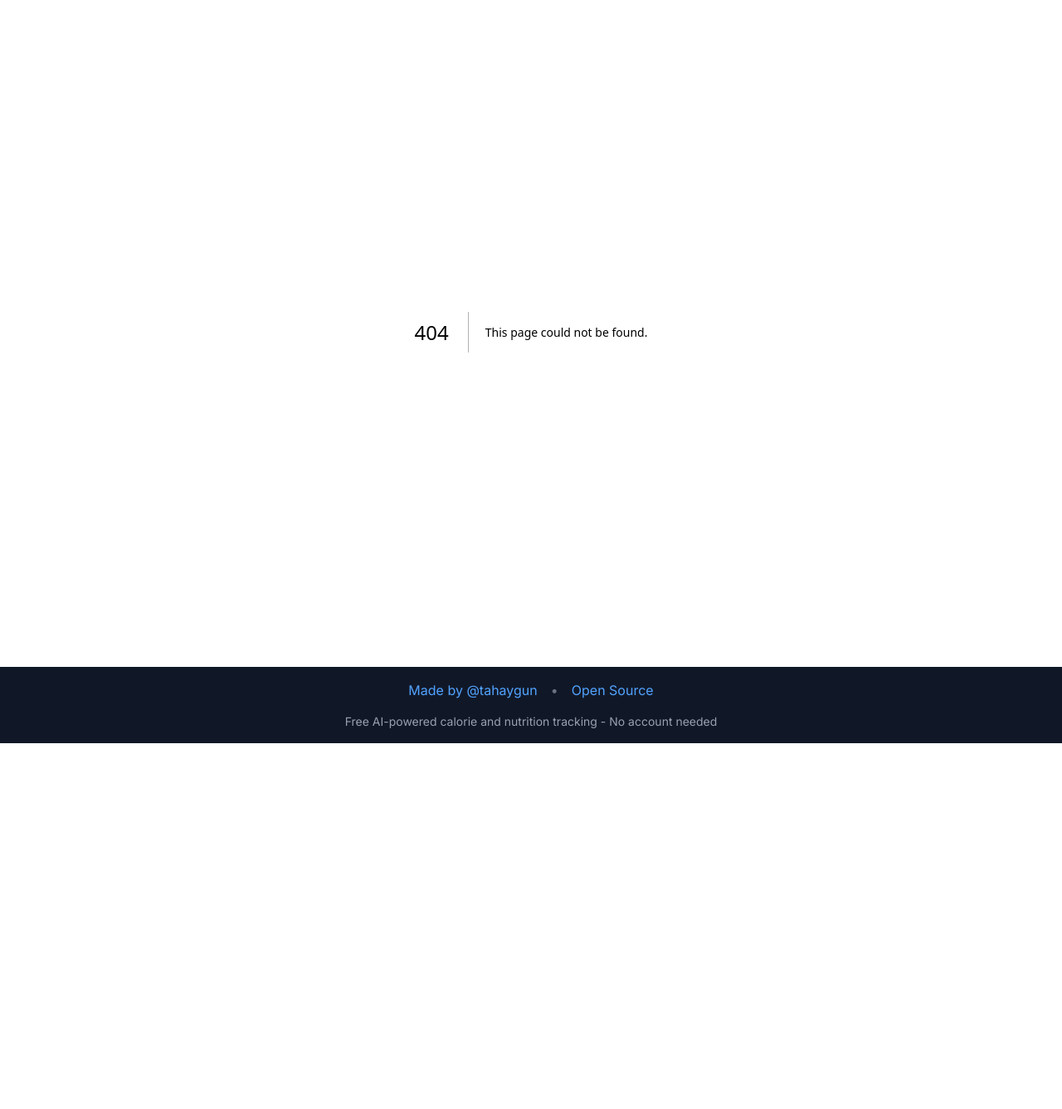
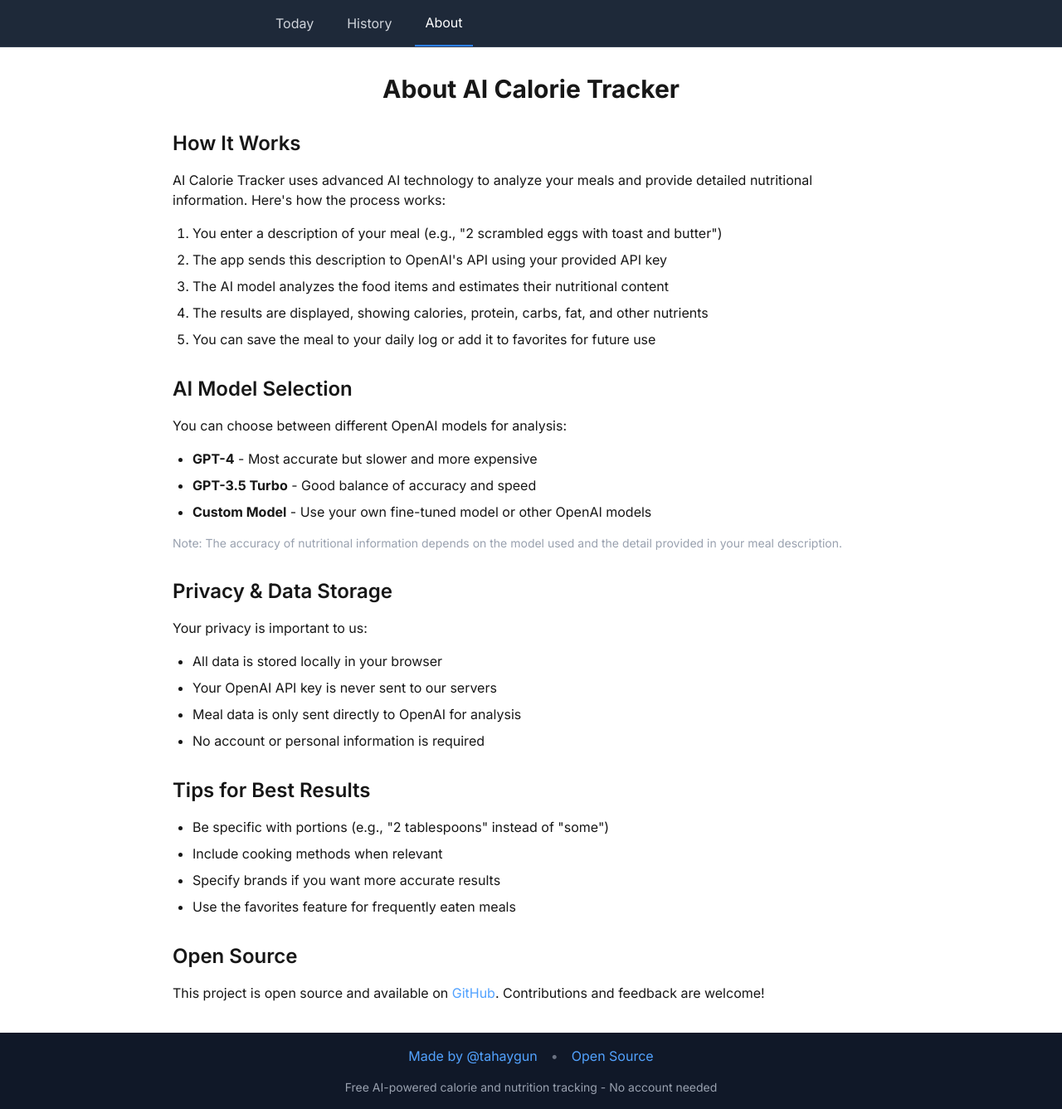
Before and after one commit to tahaygun/ai-calorie-tracker, a Next.js app: page /about in a window 1280 px wide. Before the commit this address had no page. Shown: the whole page at 83% size. Before the commit the page ends 896 px from the top, so only its background shows below. Built offline with nearby package versions, Linux system fonts and the light colour scheme.

Commit message:
Add AI model selection, About page, and enhanced settings modal

```diff
--- /dev/null
+++ b/app/ClientLayout.tsx
@@ -0,0 +1,18 @@
+'use client';
+
+import Footer from './components/Footer';
+import Navigation from './components/Navigation';
+
+function RootLayoutInner({ children }: { children: React.ReactNode }) {
+  return (
+    <div className='min-h-screen flex flex-col'>
+      <Navigation />
+      <div className='flex-grow'>{children}</div>
+      <Footer />
+    </div>
+  );
+}
+
+export default function ClientLayout({ children }: { children: React.ReactNode }) {
+  return <RootLayoutInner>{children}</RootLayoutInner>;
+}
--- /dev/null
+++ b/app/about/page.tsx
@@ -0,0 +1,87 @@
+/* eslint-disable react/no-unescaped-entities */
+export default function AboutPage() {
+  return (
+    <div className='container mx-auto px-4 py-8 max-w-4xl'>
+      <h1 className='text-3xl font-bold mb-8 text-center'>About AI Calorie Tracker</h1>
+
+      <section className='mb-8'>
+        <h2 className='text-2xl font-semibold mb-4'>How It Works</h2>
+        <div className='space-y-4'>
+          <p>
+            AI Calorie Tracker uses advanced AI technology to analyze your meals and provide detailed nutritional information. Here's how
+            the process works:
+          </p>
+          <ol className='list-decimal pl-6 space-y-2'>
+            <li>You enter a description of your meal (e.g., "2 scrambled eggs with toast and butter")</li>
+            <li>The app sends this description to OpenAI's API using your provided API key</li>
+            <li>The AI model analyzes the food items and estimates their nutritional content</li>
+            <li>The results are displayed, showing calories, protein, carbs, fat, and other nutrients</li>
+            <li>You can save the meal to your daily log or add it to favorites for future use</li>
+          </ol>
+        </div>
+      </section>
+
+      <section className='mb-8'>
+        <h2 className='text-2xl font-semibold mb-4'>AI Model Selection</h2>
+        <div className='space-y-4'>
+          <p>You can choose between different OpenAI models for analysis:</p>
+          <ul className='list-disc pl-6 space-y-2'>
+            <li>
+              <strong>GPT-4</strong> - Most accurate but slower and more expensive
+            </li>
+            <li>
+              <strong>GPT-3.5 Turbo</strong> - Good balance of accuracy and speed
+            </li>
+            <li>
+              <strong>Custom Model</strong> - Use your own fine-tuned model or other OpenAI models
+            </li>
+          </ul>
+          <p className='text-sm text-gray-400'>
+            Note: The accuracy of nutritional information depends on the model used and the detail provided in your meal description.
+          </p>
+        </div>
+      </section>
+
+      <section className='mb-8'>
+        <h2 className='text-2xl font-semibold mb-4'>Privacy & Data Storage</h2>
+        <div className='space-y-4'>
+          <p>Your privacy is important to us:</p>
+          <ul className='list-disc pl-6 space-y-2'>
+            <li>All data is stored locally in your browser</li>
+            <li>Your OpenAI API key is never sent to our servers</li>
+            <li>Meal data is only sent directly to OpenAI for analysis</li>
+            <li>No account or personal information is required</li>
+          </ul>
+        </div>
+      </section>
+
+      <section className='mb-8'>
+        <h2 className='text-2xl font-semibold mb-4'>Tips for Best Results</h2>
+        <div className='space-y-4'>
+          <ul className='list-disc pl-6 space-y-2'>
+            <li>Be specific with portions (e.g., "2 tablespoons" instead of "some")</li>
+            <li>Include cooking methods when relevant</li>
+            <li>Specify brands if you want more accurate results</li>
+            <li>Use the favorites feature for frequently eaten meals</li>
+          </ul>
+        </div>
+      </section>
+
+      <section>
+        <h2 className='text-2xl font-semibold mb-4'>Open Source</h2>
+        <p>
+          This project is open source and available on{' '}
+          <a
+            href='https://github.com/tahaygun/ai-calorie-tracker'
+            target='_blank'
+            rel='noopener noreferrer'
+            className='text-blue-400 hover:text-blue-300 transition-colors'
+          >
+            GitHub
+          </a>
+          . Contributions and feedback are welcome!
+        </p>
+      </section>
+    </div>
+  );
+}
--- a/app/api/meals/route.ts
+++ b/app/api/meals/route.ts
@@ -4,6 +4,8 @@ import { NextResponse } from 'next/server';
 export async function POST(request: Request) {
   try {
     const apiKey = request.headers.get('X-OpenAI-Key');
+    const model = request.headers.get('X-OpenAI-Model') || 'gpt-3.5-turbo';
+
     if (!apiKey) {
       return NextResponse.json({ error: 'OpenAI API key is required' }, { status: 401 });
     }
@@ -13,10 +15,11 @@ export async function POST(request: Request) {
       return NextResponse.json({ error: 'Meal description is required' }, { status: 400 });
     }
 
-    const openAIService = new OpenAIService(apiKey);
-    const nutritionData = await openAIService.analyzeFoodData({
-      foodDescription: description,
+    const openAIService = new OpenAIService({
+      apiKey,
+      model,
     });
+    const nutritionData = await openAIService.analyzeFoodData(description);
 
     return NextResponse.json({
       message: 'Meal analyzed successfully',
--- a/app/components/Navigation.tsx
+++ b/app/components/Navigation.tsx
@@ -24,6 +24,14 @@ export default function Navigation() {
           >
             History
           </Link>
+          <Link
+            href='/about'
+            className={`inline-flex items-center px-3 ${
+              pathname === '/about' ? 'text-white border-b-2 border-blue-500' : 'text-gray-300 hover:text-white'
+            }`}
+          >
+            About
+          </Link>
         </div>
       </div>
     </nav>
--- a/app/components/SettingsModal.tsx
+++ b/app/components/SettingsModal.tsx
@@ -1,22 +1,43 @@
-import { useState } from 'react';
+import { useEffect, useState } from 'react';
 
 interface SettingsModalProps {
   isOpen: boolean;
   onClose: () => void;
   apiKey: string;
   targetCalories: number;
-  onSaveApiKey: (key: string) => void;
-  onSaveTargetCalories: (calories: number) => void;
+  selectedModel: string;
+  onSaveSettings: (settings: { apiKey: string; targetCalories: number; model: string }) => void;
 }
 
-export default function SettingsModal({ isOpen, onClose, apiKey, targetCalories, onSaveApiKey, onSaveTargetCalories }: SettingsModalProps) {
+export default function SettingsModal({ isOpen, onClose, apiKey, targetCalories, selectedModel, onSaveSettings }: SettingsModalProps) {
   const [newApiKey, setNewApiKey] = useState(apiKey);
   const [showApiKey, setShowApiKey] = useState(false);
   const [newTargetCalories, setNewTargetCalories] = useState(targetCalories);
+  const [model, setModel] = useState('gpt-3.5-turbo');
+  const [customModel, setCustomModel] = useState('');
+  const [isCustomModel, setIsCustomModel] = useState(false);
+
+  useEffect(() => {
+    setNewApiKey(apiKey);
+    setNewTargetCalories(targetCalories);
+
+    // Check if the selected model is not one of the standard options
+    const isCustom: boolean = Boolean(selectedModel && selectedModel !== 'gpt-3.5-turbo' && selectedModel !== 'gpt-4');
+    setIsCustomModel(isCustom);
+
+    if (isCustom) {
+      setCustomModel(selectedModel);
+    } else {
+      setModel(selectedModel || 'gpt-3.5-turbo');
+    }
+  }, [apiKey, targetCalories, selectedModel]);
 
   const handleSave = () => {
-    onSaveApiKey(newApiKey);
-    onSaveTargetCalories(newTargetCalories);
+    onSaveSettings({
+      apiKey: newApiKey,
+      targetCalories: newTargetCalories,
+      model: isCustomModel ? customModel : model,
+    });
     onClose();
   };
 
@@ -24,70 +45,98 @@ export default function SettingsModal({ isOpen, onClose, apiKey, targetCalories,
 
   return (
     <div className='fixed inset-0 bg-black bg-opacity-50 flex items-center justify-center p-4 z-50'>
-      <div className='bg-gray-800 rounded-lg w-full max-w-md'>
-        <div className='p-3 border-b border-gray-700 flex justify-between items-center'>
-          <h2 className='text-sm font-semibold'>Settings</h2>
-          <button onClick={onClose} className='text-gray-400 hover:text-gray-300'>
-            ✕
-          </button>
-        </div>
+      <div className='bg-gray-800 rounded-lg p-6 w-full max-w-md'>
+        <h2 className='text-xl font-semibold mb-4'>Settings</h2>
 
-        <div className='p-3'>
         <div className='space-y-4'>
+          {/* API Key Input */}
           <div>
-              <label className='block text-sm font-medium mb-1'>OpenAI API Key</label>
+            <label className='block text-sm font-medium mb-2'>OpenAI API Key</label>
             <div className='relative'>
               <input
                 type={showApiKey ? 'text' : 'password'}
                 value={newApiKey}
                 onChange={(e) => setNewApiKey(e.target.value)}
                 placeholder='sk-...'
-                  className='w-full p-2 pr-10 border rounded bg-gray-700 border-gray-600 text-gray-100 placeholder-gray-400'
+                className='w-full p-2 bg-gray-700 rounded border border-gray-600 focus:border-blue-500 focus:ring-1 focus:ring-blue-500'
               />
               <button
                 type='button'
                 onClick={() => setShowApiKey(!showApiKey)}
-                  className='absolute right-2 top-1/2 -translate-y-1/2 text-gray-400 hover:text-gray-300'
+                className='absolute right-2 top-1/2 transform -translate-y-1/2 text-gray-400 hover:text-gray-300'
               >
-                  {showApiKey ? '🔒' : '👁️'}
+                {showApiKey ? 'Hide' : 'Show'}
               </button>
             </div>
-              <p className='mt-1 text-xs text-gray-400'>
-                Your API key is stored locally.{' '}
             <a
               href='https://platform.openai.com/api-keys'
               target='_blank'
               rel='noopener noreferrer'
-                  className='text-blue-400 hover:text-blue-300'
+              className='text-sm text-blue-400 hover:text-blue-300 mt-1 inline-block'
             >
-                  Get your API key →
+              Get your API key
             </a>
-              </p>
           </div>
 
+          {/* Model Selection */}
           <div>
-              <label className='block text-sm font-medium mb-1'>Daily Target Calories</label>
+            <label className='block text-sm font-medium mb-2'>AI Model</label>
+            <select
+              value={isCustomModel ? 'custom' : model}
+              onChange={(e) => {
+                if (e.target.value === 'custom') {
+                  setIsCustomModel(true);
+                } else {
+                  setIsCustomModel(false);
+                  setModel(e.target.value);
+                }
+              }}
+              className='w-full p-2 bg-gray-700 rounded border border-gray-600 focus:border-blue-500 focus:ring-1 focus:ring-blue-500'
+            >
+              <option value='gpt-4o-mini'>GPT-4 (Mini, Recommended)</option>
+              <option value='gpt-4o'>GPT-4 (Standard)</option>
+              <option value='gpt-3.5-turbo'>GPT-3.5 Turbo (Faster, cheaper)</option>
+              <option value='gpt-4'>GPT-4</option>
+              <option value='custom'>Custom Model</option>
+            </select>
+          </div>
+
+          {/* Custom Model Input */}
+          {isCustomModel && (
+            <div>
+              <label className='block text-sm font-medium mb-2'>Custom Model Name</label>
+              <input
+                type='text'
+                value={customModel}
+                onChange={(e) => setCustomModel(e.target.value)}
+                placeholder='Enter model name (e.g., ft:gpt-3.5-turbo-...)'
+                className='w-full p-2 bg-gray-700 rounded border border-gray-600 focus:border-blue-500 focus:ring-1 focus:ring-blue-500'
+              />
+            </div>
+          )}
+
+          {/* Daily Target Calories */}
+          <div>
+            <label className='block text-sm font-medium mb-2'>Daily Target Calories</label>
             <input
               type='number'
               value={newTargetCalories}
               onChange={(e) => setNewTargetCalories(Math.max(0, parseInt(e.target.value) || 0))}
               placeholder='2000'
-                className='w-full p-2 border rounded bg-gray-700 border-gray-600 text-gray-100 placeholder-gray-400'
+              className='w-full p-2 bg-gray-700 rounded border border-gray-600 focus:border-blue-500 focus:ring-1 focus:ring-blue-500'
             />
-              <p className='mt-1 text-xs text-gray-400'>Set your daily calorie target to track your progress</p>
           </div>
         </div>
 
-          <div className='mt-4 flex gap-2 justify-end'>
-            <button onClick={onClose} className='px-3 py-1.5 text-sm rounded bg-gray-700 hover:bg-gray-600 transition-colors'>
+        <div className='flex justify-end space-x-4 mt-6'>
+          <button onClick={onClose} className='px-4 py-2 text-gray-300 hover:text-white transition-colors'>
             Cancel
           </button>
-            <button onClick={handleSave} className='px-3 py-1.5 text-sm rounded bg-blue-600 hover:bg-blue-700 transition-colors'>
+          <button onClick={handleSave} className='px-4 py-2 bg-blue-600 text-white rounded hover:bg-blue-700 transition-colors'>
             Save Changes
           </button>
         </div>
       </div>
     </div>
-    </div>
   );
 }
--- a/app/history/page.tsx
+++ b/app/history/page.tsx
@@ -1,7 +1,6 @@
 'use client';
 import type { FoodItemNutrition } from '@/lib/openai';
 import { useEffect, useState } from 'react';
-import Navigation from '../components/Navigation';
 
 interface DailyTotal {
   date: string;
@@ -63,7 +62,6 @@ export default function History() {
 
   return (
     <div className='min-h-screen bg-gray-900 text-gray-100'>
-      <Navigation />
       <main className='max-w-2xl mx-auto p-4'>
         <div className='space-y-4'>
           <h1 className='text-xl font-semibold mb-4'>Nutrition History</h1>
--- a/app/layout.tsx
+++ b/app/layout.tsx
@@ -1,6 +1,6 @@
 import type { Metadata, Viewport } from 'next';
 import { Inter } from 'next/font/google';
-import Footer from './components/Footer';
+import ClientLayout from './ClientLayout';
 import './globals.css';
 
 const inter = Inter({ subsets: ['latin'] });
@@ -73,10 +73,7 @@ export default function RootLayout({ children }: { children: React.ReactNode })
   return (
     <html lang='en'>
       <body className={inter.className}>
-        <main className='min-h-screen flex flex-col'>
-          <div className='flex-grow'>{children}</div>
-          <Footer />
-        </main>
+        <ClientLayout>{children}</ClientLayout>
       </body>
     </html>
   );
--- a/app/page.tsx
+++ b/app/page.tsx
@@ -2,7 +2,6 @@
 import type { FoodItemNutrition, NutritionData } from '@/lib/openai';
 import { useEffect, useState } from 'react';
 import FavoritesModal from './components/FavoritesModal';
-import Navigation from './components/Navigation';
 import SettingsModal from './components/SettingsModal';
 
 interface MealEntry {
@@ -24,6 +23,7 @@ export default function Home() {
   const [apiKey, setApiKey] = useState('');
   const [showApiKeyPrompt, setShowApiKeyPrompt] = useState(false);
   const [targetCalories, setTargetCalories] = useState(0);
+  const [selectedModel, setSelectedModel] = useState('gpt-3.5-turbo');
 
   useEffect(() => {
     const today = new Date().toISOString().split('T')[0];
@@ -31,33 +31,28 @@ export default function Home() {
     const storedFavorites = localStorage.getItem('favorite_meals');
     const storedApiKey = localStorage.getItem('openai_api_key');
     const storedTargetCalories = localStorage.getItem('target_calories');
+    const storedModel = localStorage.getItem('selected_model');
 
-    if (storedMeals) {
-      setDailyMeals(JSON.parse(storedMeals));
-    }
-    if (storedFavorites) {
-      setFavorites(JSON.parse(storedFavorites));
-    }
-    if (storedApiKey) {
-      setApiKey(storedApiKey);
-    } else {
+    if (storedMeals) setDailyMeals(JSON.parse(storedMeals));
+    if (storedFavorites) setFavorites(JSON.parse(storedFavorites));
+    if (storedApiKey) setApiKey(storedApiKey);
+    if (storedTargetCalories) setTargetCalories(parseInt(storedTargetCalories));
+    if (storedModel) setSelectedModel(storedModel);
+
+    if (!storedApiKey) {
       setShowApiKeyPrompt(true);
       setIsSettingsOpen(true);
     }
-    if (storedTargetCalories) {
-      setTargetCalories(parseInt(storedTargetCalories));
-    }
   }, []);
 
-  const handleSaveApiKey = (key: string) => {
-    setApiKey(key);
-    localStorage.setItem('openai_api_key', key);
+  const handleSaveSettings = (settings: { apiKey: string; targetCalories: number; model: string }) => {
+    setApiKey(settings.apiKey);
+    setTargetCalories(settings.targetCalories);
+    setSelectedModel(settings.model);
+    localStorage.setItem('openai_api_key', settings.apiKey);
+    localStorage.setItem('target_calories', settings.targetCalories.toString());
+    localStorage.setItem('selected_model', settings.model);
     setShowApiKeyPrompt(false);
-  };
-
-  const handleSaveTargetCalories = (calories: number) => {
-    setTargetCalories(calories);
-    localStorage.setItem('target_calories', calories.toString());
   };
 
   const saveMealToStorage = (meal: MealEntry) => {
@@ -108,6 +103,7 @@ export default function Home() {
         headers: {
           'Content-Type': 'application/json',
           'X-OpenAI-Key': apiKey,
+          'X-OpenAI-Model': selectedModel,
         },
         body: JSON.stringify({ description: mealDescription }),
       });
@@ -237,7 +233,6 @@ export default function Home() {
 
   return (
     <div className='min-h-screen bg-gray-900 text-gray-100'>
-      <Navigation />
       <main className='max-w-2xl mx-auto p-4'>
         <div className='flex justify-end gap-2 mb-4'>
           <button
@@ -409,8 +404,8 @@ export default function Home() {
         onClose={() => setIsSettingsOpen(false)}
         apiKey={apiKey}
         targetCalories={targetCalories}
-        onSaveApiKey={handleSaveApiKey}
-        onSaveTargetCalories={handleSaveTargetCalories}
+        selectedModel={selectedModel}
+        onSaveSettings={handleSaveSettings}
       />
     </div>
   );
--- a/lib/openai.ts
+++ b/lib/openai.ts
@@ -23,14 +23,21 @@ import axios from 'axios';
 
 const OPENAI_API_URL = 'https://api.openai.com/v1/chat/completions';
 
+export interface OpenAIServiceConfig {
+  apiKey: string;
+  model: string;
+}
+
 export class OpenAIService {
   private readonly apiKey: string;
+  private readonly model: string;
 
-  constructor(apiKey: string) {
-    if (!apiKey) {
+  constructor(config: OpenAIServiceConfig) {
+    if (!config.apiKey) {
       throw new Error('OpenAI API key is required');
     }
-    this.apiKey = apiKey;
+    this.apiKey = config.apiKey;
+    this.model = config.model;
   }
 
   private splitFoodDescription(description: string): string[] {
@@ -41,13 +48,13 @@ export class OpenAIService {
       .filter((item) => item.length > 0);
   }
 
-  async analyzeFoodData(input: FoodInput): Promise<FoodItemNutrition[]> {
+  async analyzeFoodData(input: string): Promise<FoodItemNutrition[]> {
     try {
-      const foodItems = this.splitFoodDescription(input.foodDescription);
+      const foodItems = this.splitFoodDescription(input);
       const response = await axios.post(
         OPENAI_API_URL,
         {
-          model: 'gpt-4o-mini',
+          model: this.model,
           messages: [
             {
               role: 'system',
```
Also changed, not shown: 1 other file (tests, documents, lock files or other folders). Lines whose indentation alone changed are shown as unchanged.
